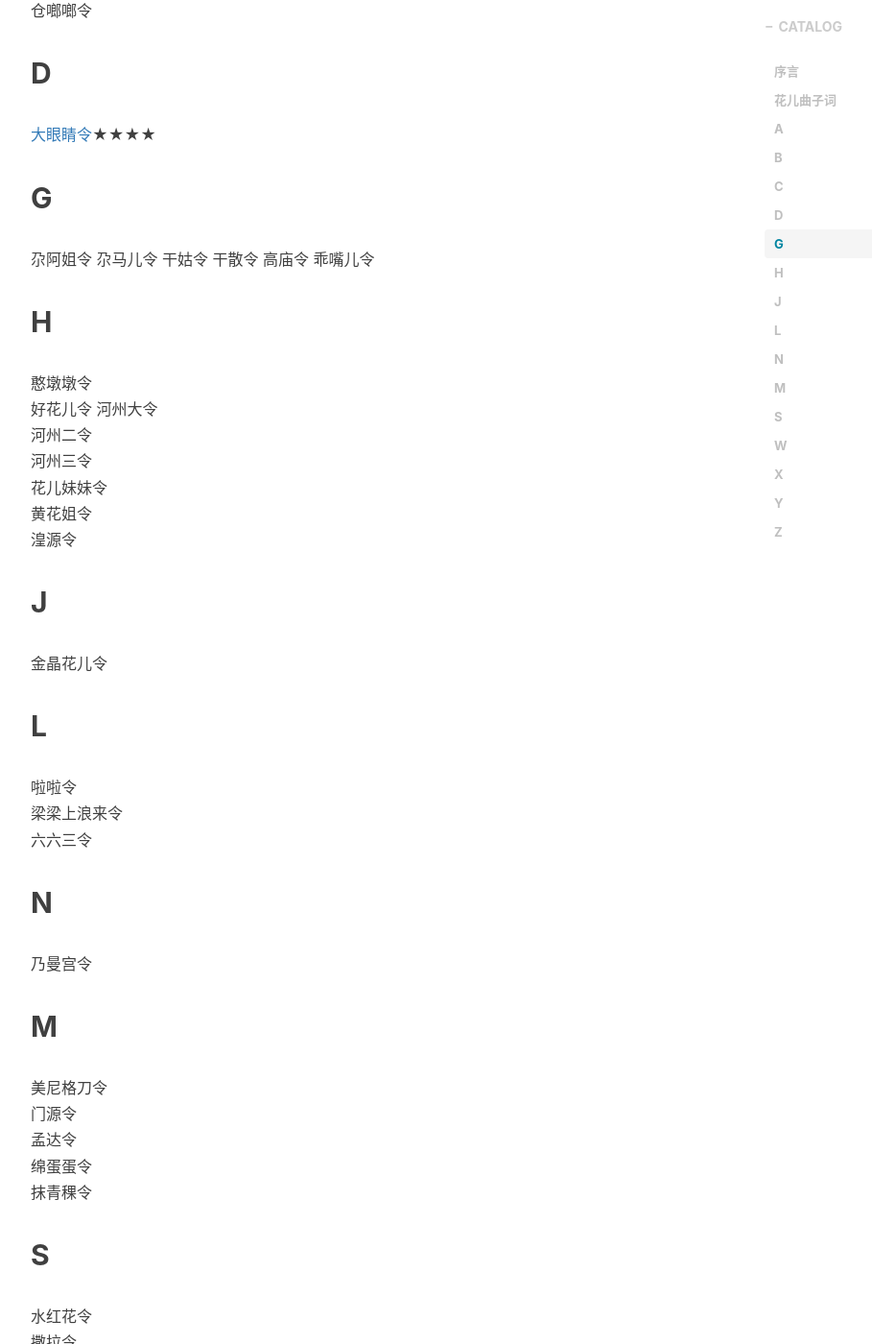
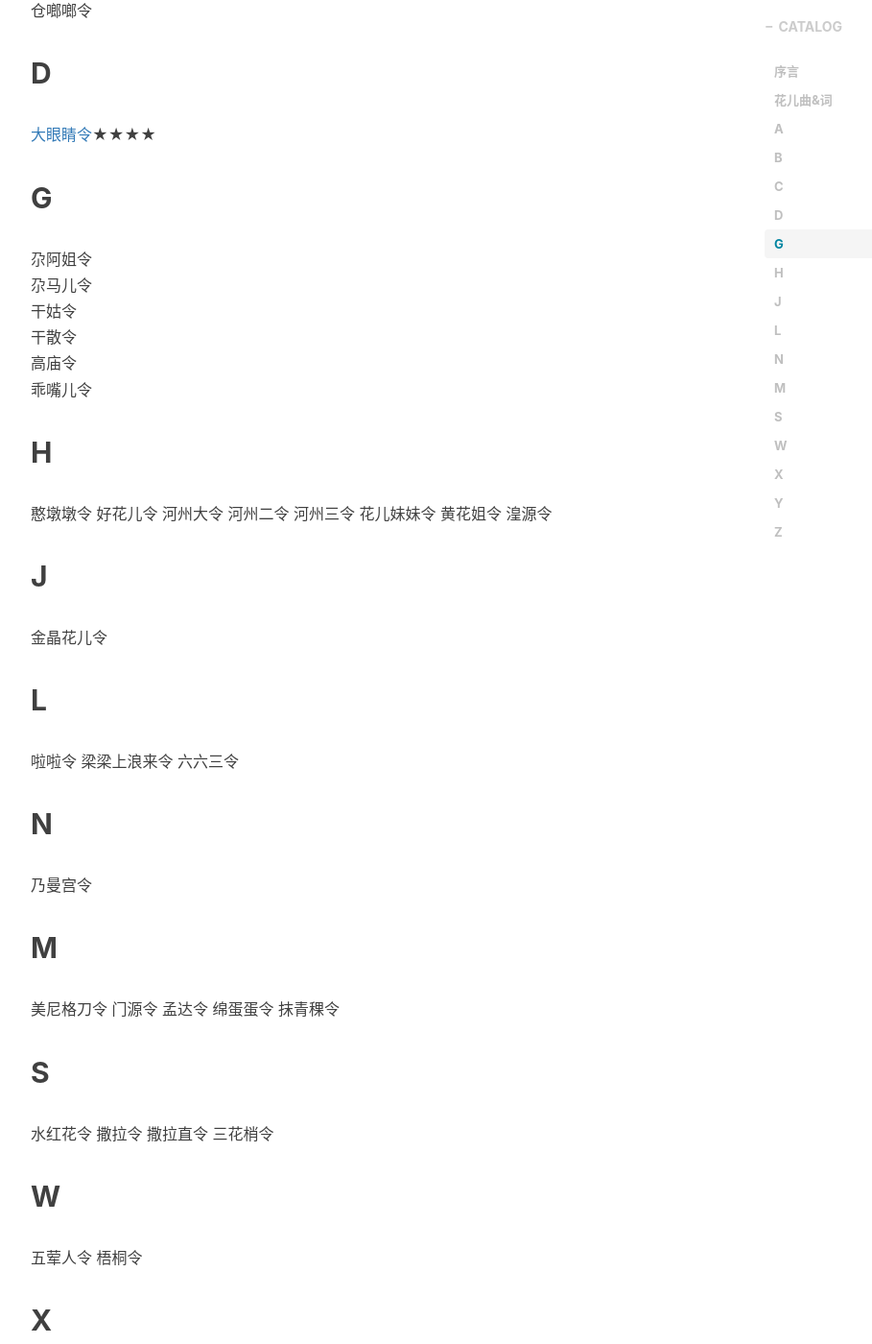
Before and after one commit to YuenTsheh/YuenTsheh.github.io, a Jekyll site: the page built from _posts/special_catalog/2020-01-05-花儿自选集.md, in a window 1280 px wide and 1400 px high, scrolled down 1661 px. Shown: the whole window at 96% size, without its empty margins (233-1142 px from the left). Built offline with Jekyll 4.4.1, drawn with Linux system fonts in a browser that asks for light colours; nearby versions of some CDN libraries; our own code applies the rules of GitHub Pages for plain Markdown files; comment, search, counter and statistics services are not loaded; some of the changed text lies outside the part shown.

Commit message:
2020/07/11   15:58:10.44 AutoCommit.bat by YuenTsheh

```diff
--- a/_posts/special_catalog/2020-01-05-花儿自选集.md
+++ b/_posts/special_catalog/2020-01-05-花儿自选集.md
@@ -13,7 +13,7 @@
 自从去年偶然听了苏独玉教授(Sue Tuohy)的讲座，加之心中或许对西北地区还有一些独特的牵挂，渐渐地喜欢上了听花儿。一直以来都觉得，艺术的要义在于用技巧性的手段让个体复历前人的人生体验、产生心灵的共鸣。这些人生体验首先包含了情绪、意志等非理性成分，花儿或高亢悠扬、或婉转深沉的旋律，质朴而热烈，每每让我感触到生命的真实与纯粹、美丽与忧伤。
 艺术带来的人生体验感还包括认知层面的反思，花儿的故事让我得以走进中国西北人民的生活，体会人生的共性和独特之处、品味历史遗留下来的财富、思考人的活法和共处之道。人同此心，心同此理，这些还未曾引起世人注意的乡野歌曲，或能为解决现代生活中的难题提供宝贵的借镜。
 于是，希望开辟这样一个合辑，记载我所听过的、曾在心中为之一动的花儿，以之记录和丰盈我这短暂人生中的体验感，从而更好地去过一个“**浪漫而创新的人生**”。
-# 花儿曲子词
+# 花儿曲&词
 以下花儿知道曲令的以曲令名称拼音为序，否则以首句拼音为序。名称后的星级表示个人喜爱程度。
 ## A
 哎呀呀令
```
Also changed, not shown: special/Huar/大眼睛令.md (line endings or trailing spaces).
